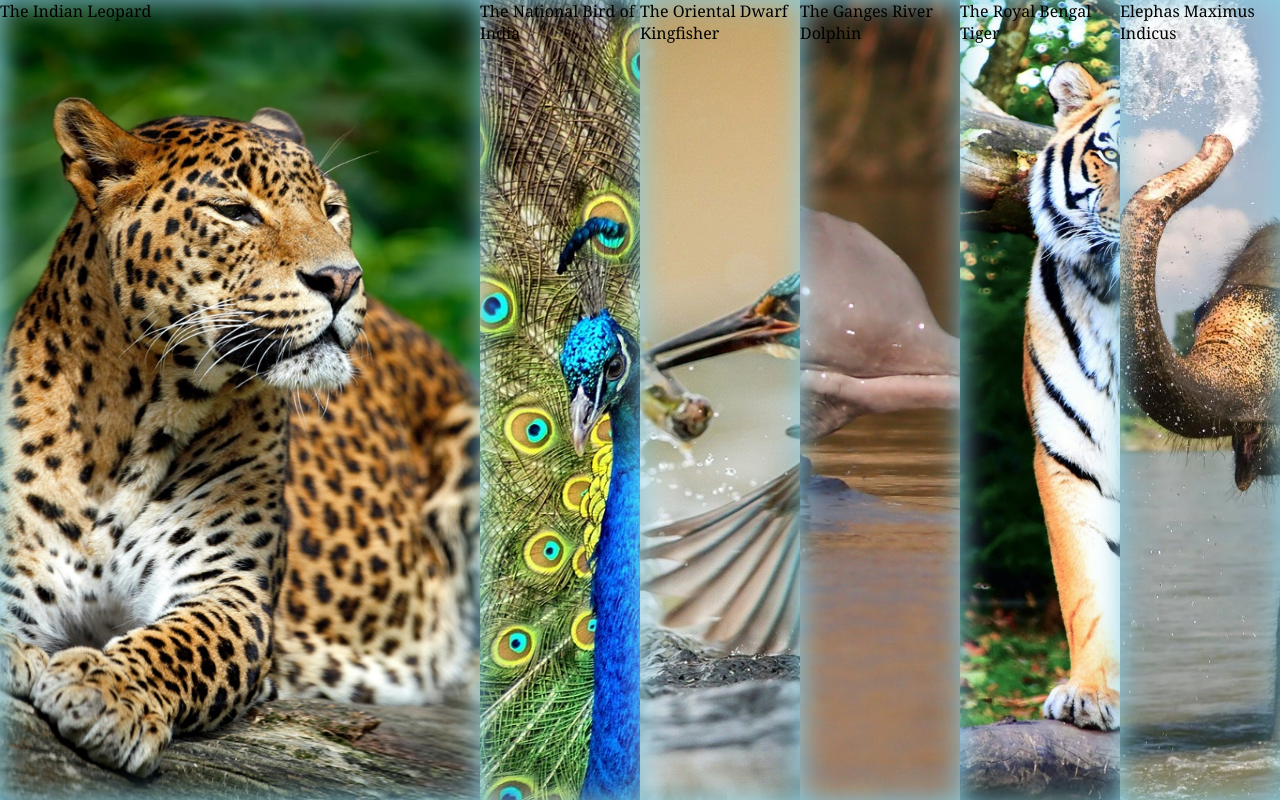
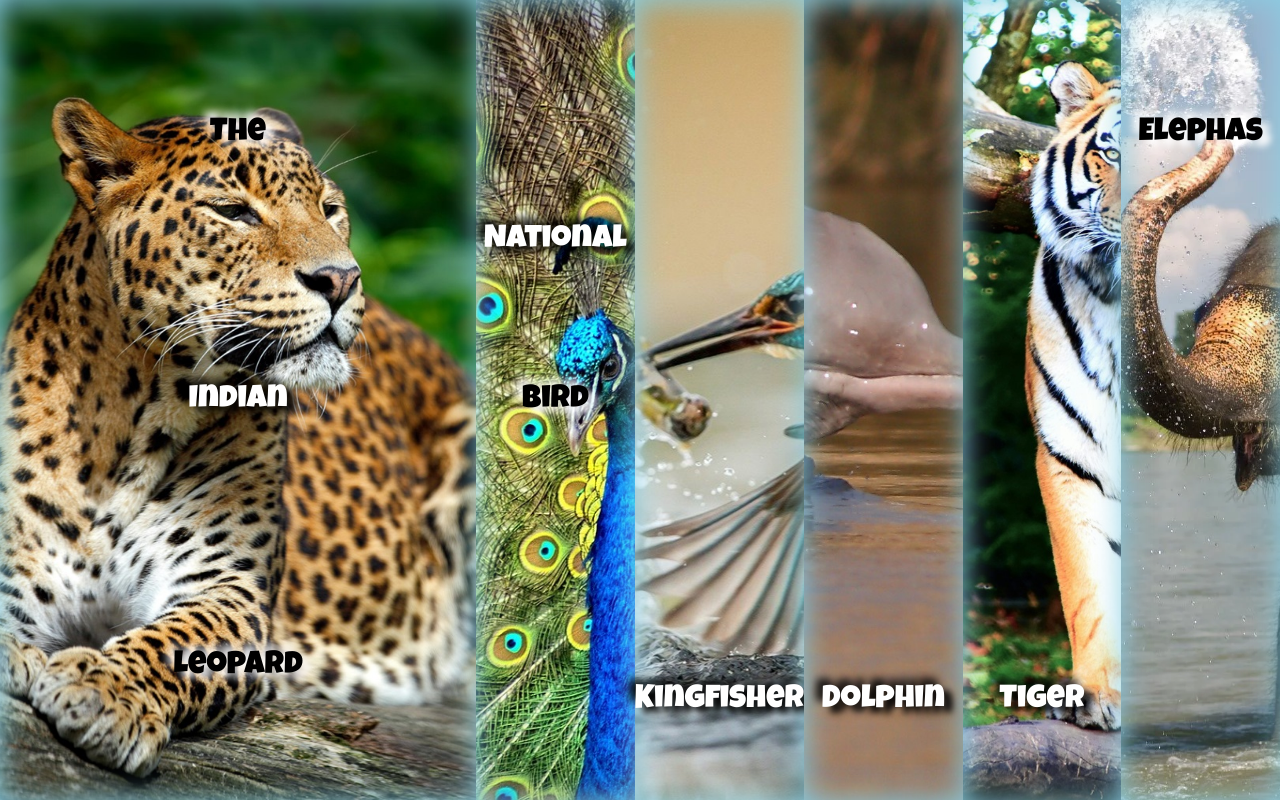
Before and after one commit to notjatin/flex_gallery, a plain HTML site: page index.html in a window 1280 px wide. Both pictures are taken after a click on the element "The Indian Leopard". Shown: the top 800 px of the page. Drawn offline with Linux system fonts and the light colour scheme.

Commit message:
desktop varient functional now

```diff
--- a/index.html
+++ b/index.html
@@ -8,26 +8,43 @@
   </head>
   <body>
     <main>
-       <div id="gallery" class="gallery">
+      <div id="gallery" class="gallery">
         <div class="showcase showcase1">
-          <p>The Indian Leopard</p>
+          <span class="text-dark">The</span>
+          <span class="text-light">Indian</span>
+          <span class="text-dark name">Leopard</span>
         </div>
         <div class="showcase showcase2">
-          The National Bird of India
+          <span class="text-dark">The</span>
+          <span class="text-light name">National</span>
+          <span class="text-dark name">Bird</span>
+          <span class="text-light">of</span>
+          <span class="text-dark">India</span>
         </div>
         <div class="showcase showcase3">
-        <p>The Oriental Dwarf Kingfisher</p>
+          <span class="text-dark">The</span>
+          <span class="text-light">Oriental</span>
+          <span class="text-dark">Dwarf</span>
+          <span class="text-light name">Kingfisher</span>
         </div>
         <div class="showcase showcase4">
-          <p>The Ganges River Dolphin</p>
+          <span class="text-dark">The</span>
+          <span class="text-light">Ganges</span>
+          <span class="text-dark">River</span>
+          <span class="text-light name">Dolphin</span>
         </div>
         <div class="showcase showcase5">
-          <p>The Royal Bengal Tiger</p>
+          <span class="text-dark">The</span>
+          <span class="text-light">Royal</span>
+          <span class="text-dark">Bengal</span>
+          <span class="text-light name">Tiger</span>
         </div>
         <div class="showcase showcase6">
-          <p>Elephas Maximus Indicus</p>
+          <span class="text-dark name">Elephas</span>
+          <span class="text-light">Maximus</span>
+          <span class="text-dark">Indicus</span>
         </div>
-       </div>
+      </div>
     </main>
     <script src="script.js"></script>
   </body>
--- a/script.js
+++ b/script.js
@@ -1,9 +1,18 @@
-const gallery = document.querySelectorAll(".showcase");
+const showcases = document.querySelectorAll(".showcase");
 
-function onClick(e) {
-    e.target.classList.toggle("open")
+function toggleOpen() {
+  console.log("Hello");
+  this.classList.toggle("open");
 }
 
-gallery.forEach((showcase) => {
-  showcase.addEventListener("click", onClick);
-});
+function toggleActive(e) {
+  console.log(e.propertyName);
+  if (e.propertyName.includes("flex")) {
+    this.classList.toggle("open-active");
+  }
+}
+
+showcases.forEach((showcase) => showcase.addEventListener("click", toggleOpen));
+showcases.forEach((showcase) =>
+  showcase.addEventListener("transitionend", toggleActive)
+);
--- a/style.css
+++ b/style.css
@@ -1,3 +1,21 @@
+@import url("https://fonts.googleapis.com/css2?family=Luckiest+Guy&display=swap");
+@import url("https://fonts.googleapis.com/css2?family=Amatic+SC:wght@400;700&display=swap");
+
+:root {
+  --base-light: hsl(0, 0%, 100%);
+  --base-dark: hsl(0, 0%, 0%);
+}
+
+.text-dark {
+  color: var(--base-dark);
+  text-shadow: 8px 6px 7px white, -6px -6px 9px white;
+}
+
+.text-light {
+  color: var(--base-light);
+  text-shadow: 8px 6px 7px black, -6px -6px 9px black;
+}
+
 * {
   padding: 0;
   margin: 0;
@@ -11,7 +29,11 @@ body {
 }
 
 main {
-  font-family: Cambria, Cochin, Georgia, Times, "Times New Roman", serif;
+  font-family: "Luckiest Guy";
+  font-weight: 400;
+  font-style: normal;
+  font-size: 2rem;
+
   width: inherit;
   height: inherit;
 }
@@ -54,10 +76,33 @@ main {
   transition: 0.5s;
   cursor: pointer;
   box-shadow: inset 1px 1px 30px hsl(194, 64%, 72%);
+  transition: 0.5s cubic-bezier(0.34, -0.36, 0.19, -0.32);
+
+  display: flex;
+  flex-direction: column;
+  justify-content: center;
+  align-items: center;
+}
+
+.showcase.open-active span:not(.name) {
+  transition: 0.5s;
+  transform: translateY(0%)
+}
+
+.showcase span {
+  flex: 1;
+  display: inline-flex;
+  align-items: center;
+
+  /* transform: translateY(1000%) */
+}
+
+.showcase span:not(.name) {
+  transition: 0.5s;
+  transform: translateY(500%);
 }
 
 .showcase.open {
-  flex: 3 1;
-  transition: 0.5s;
-  ;
+  flex: 3;
+  transition: 0.5s cubic-bezier(0.34, -0.36, 0.19, -0.32);
 }
```
